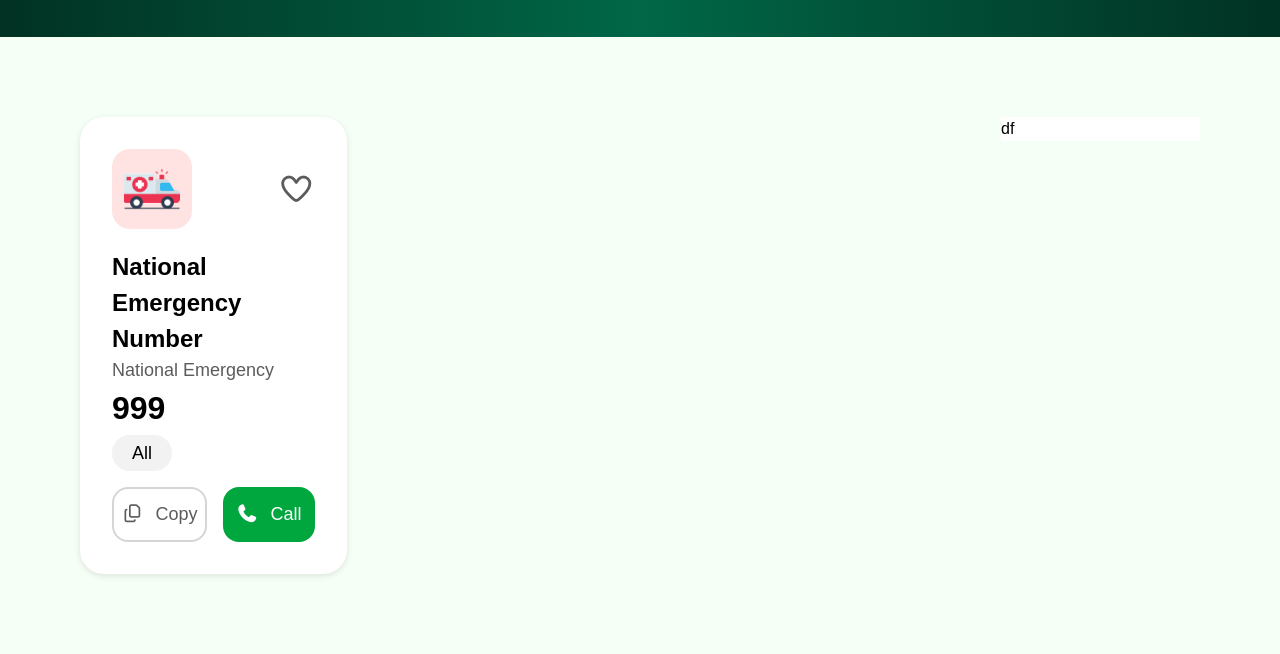
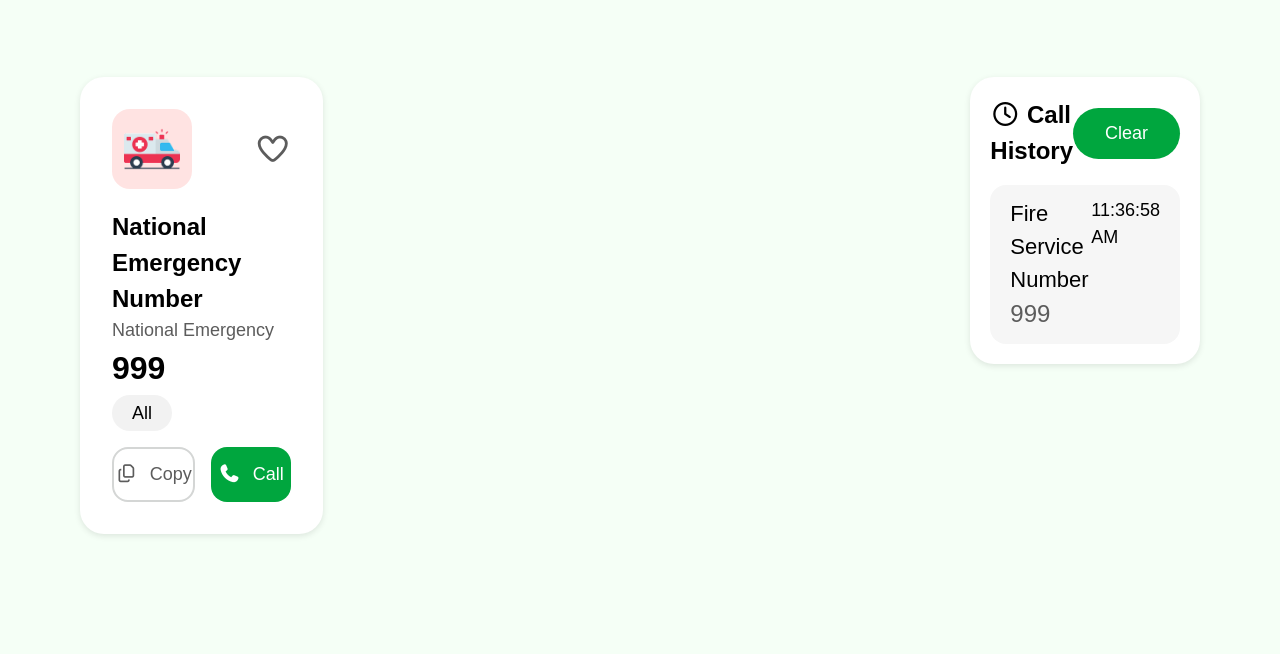
Before and after one commit to sazz-dev/emergency-hotline, a plain HTML site: page index.html in a window 1280 px wide. Shown: the part 351-1005 px from the top of the page. After the commit the page ends 965 px from the top, so only its background shows below. Drawn offline with nearby package versions, Linux system fonts and the light colour scheme; a web font is replaced by a local one.

Commit message:
side bard add

```diff
--- a/index.html
+++ b/index.html
@@ -34,7 +34,7 @@
     <header class="">
       <!-------------------------------- Navigation Bar ------------------------------------------------>
       <nav
-        class="flex flex-col md:flex-row justify-between gap-8 items-center p-2 md:p-10"
+        class="flex flex-col md:flex-row justify-between gap-8 items-center py-10 md:py-5 md:px-10"
       >
         <div class="flex items-center gap-2">
           <img class="w-13 h-13" src="assets/logo.png" alt="" />
@@ -44,17 +44,17 @@
         </div>
 
         <div class="flex gap-4 h-[52px]">
-          <div class="bg-[#FFEFF0] flex items-center px-7 rounded-full gap-2">
+          <div class="bg-[#FFEFF0] flex items-center justify-center px-7 rounded-full gap-2">
             <h5 class="font-semibold text-[20px]">0</h5>
             <img class="w-8 h-8" src="assets/heart.png" alt="" />
           </div>
 
-          <div class="bg-[#FEF7DA] flex items-center px-7 rounded-full gap-2">
+          <div class="bg-[#FEF7DA] flex items-center justify-center px-7 rounded-full gap-2">
             <h5 class="font-semibold text-[20px]">100</h5>
             <img class="w-8 h-8" src="assets/coin.png" alt="" />
           </div>
 
-          <div class="bg-[#00A63E] flex items-center px-7 rounded-full gap-2">
+          <div class="bg-[#00A63E] flex items-center justify-center px-7 rounded-full gap-2">
             <h5 class="text-white font-semibold text-[20px]">0</h5>
             <h5 class="text-white font-semibold text-[20px]">Copy</h5>
           </div>
@@ -75,9 +75,11 @@
       </section>
     </header>
 
-    <!-------------------------------- Card Section ------------------------------------------------>
 
-    <main class="flex flex-col md:flex-row justify-between p-8 md:p-20">
+    <main class="flex flex-col gap-10 md:flex-row justify-between p-8 md:p-20">
+
+        <!-------------------------------- Card Section ------------------------------------------------>
+
       <section class="grid grid-cols-1 md:grid-cols-3 gap-15">
         <div
           class="flex flex-col gap-5 justify-between bg-white card w-full p-5 md:p-8 rounded-3xl shadow-[0_2px_6px_rgba(0,0,0,0.1)]"
@@ -116,8 +118,26 @@
         </div>
       </section>
 
-      <section class="h-full md:w-1/4 bg-white">
-        <h5>df</h5>
+    <!-------------------------------- SidBar Section ------------------------------------------------>
+
+      <section class=" h-full md:w-1/4 bg-white p-5 rounded-3xl shadow-[0_2px_6px_rgba(0,0,0,0.1)]">
+
+        <div class="flex items-center justify-between">
+        <h5 class="text-[24px] font-semibold"><i class="fa-regular fa-clock"></i> Call History</h5>
+        <button class="text-[18px] text-white py-3 px-8 rounded-full bg-[#00A63E]">Clear</button>
+        </div>
+
+        <div class="mt-4 flex flex-col gap-3">
+
+            <div class="bg-[#F6F6F6] px-5 py-3 rounded-2xl flex justify-between">
+                <div>
+                 <h2 class="font-medium text-[22px]">Fire Service Number</h2>
+                <p class="text-[24px] text-[#5C5C5C]">999</p>
+                </div>
+                <p class="text-[18px]">11:36:58 AM</p>
+            </div>
+        </div>
+
       </section>
     </main>
 
```
